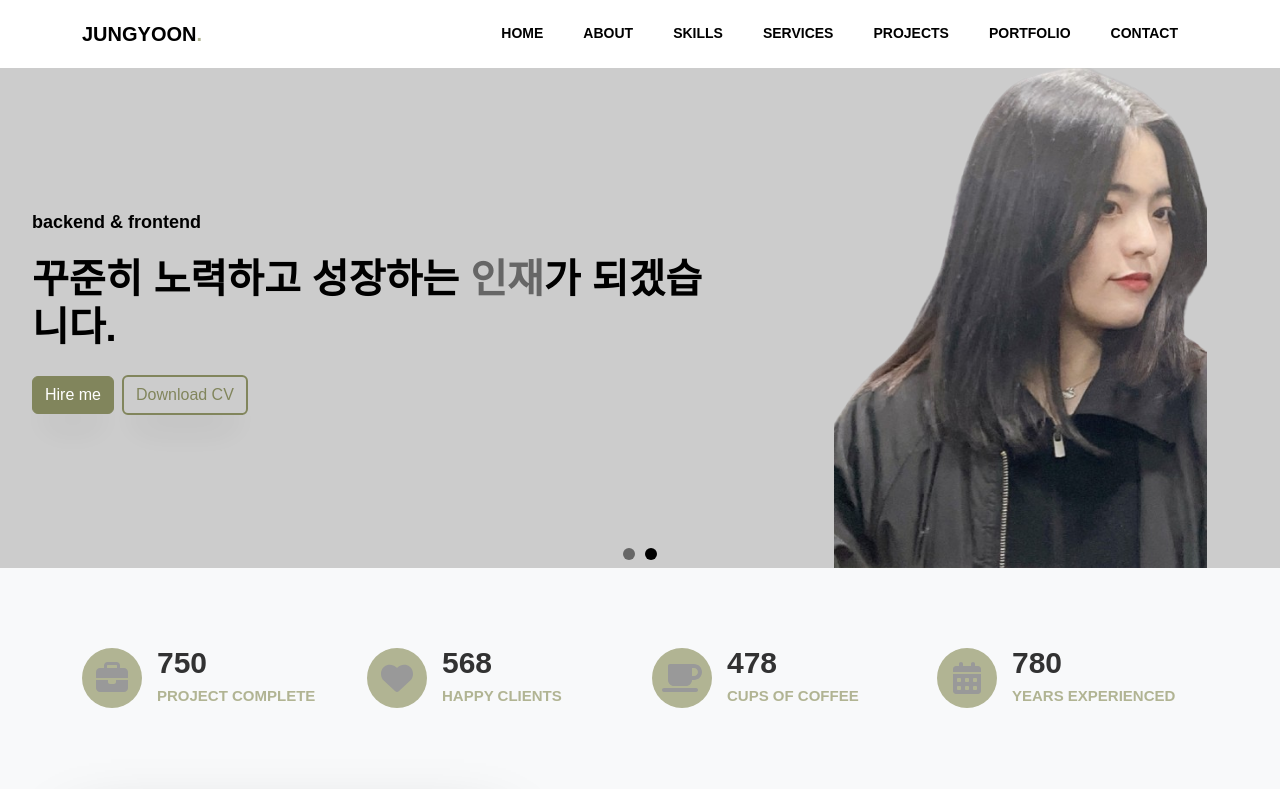
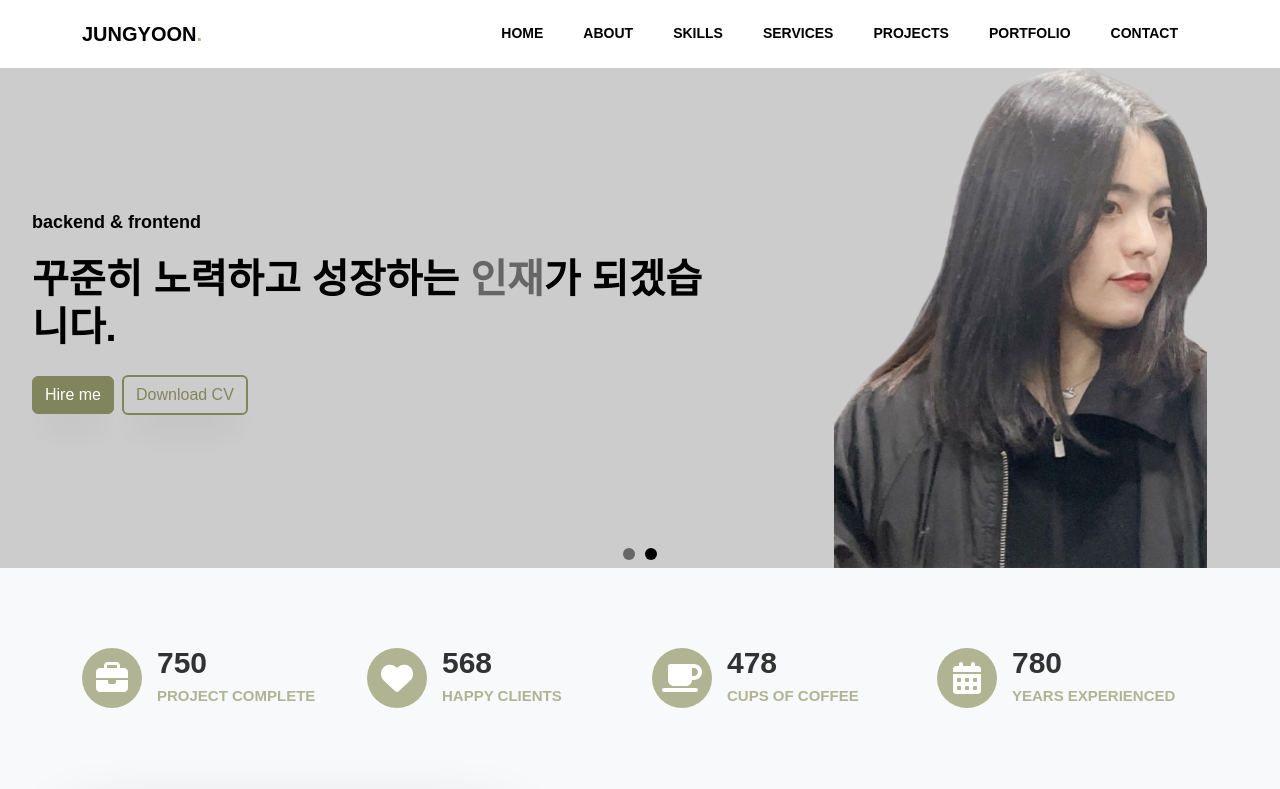
Before and after one commit to jungyoonn/portfolio, a React (Create React App) app: page / in a window 1280 px wide. Shown: the top 789 px of the page. Built offline with nearby package versions, Linux system fonts and the light colour scheme; grey boxes are pictures that could not be loaded.

Commit message:
아이콘 색상 변경

```diff
--- a/src/components/home/Counter.jsx
+++ b/src/components/home/Counter.jsx
@@ -65,7 +65,7 @@ const Counter = () => {
           {counterData.map((item, index) => (
             <div className="col-md-3 justify-content-center counter-wrap ftco-animate" key={index}>
               <div className="block-18 d-flex">
-                <div className="icon d-flex justify-content-center align-items-center">
+                <div className="icon d-flex justify-content-center align-items-center text-white">
                   <FontAwesomeIcon icon={item.icon} size="2x" />
                 </div>
                 <div className="text">
```
